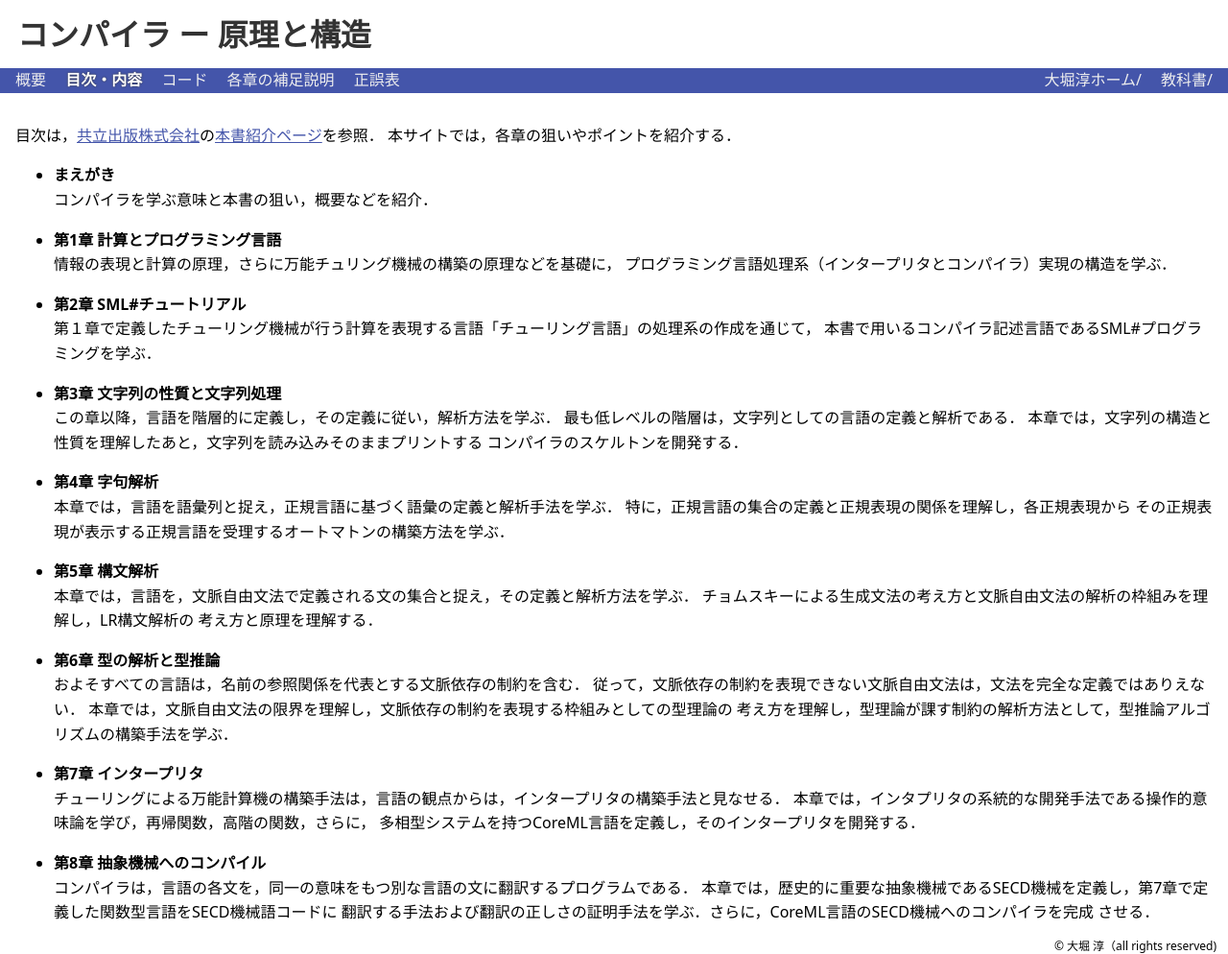
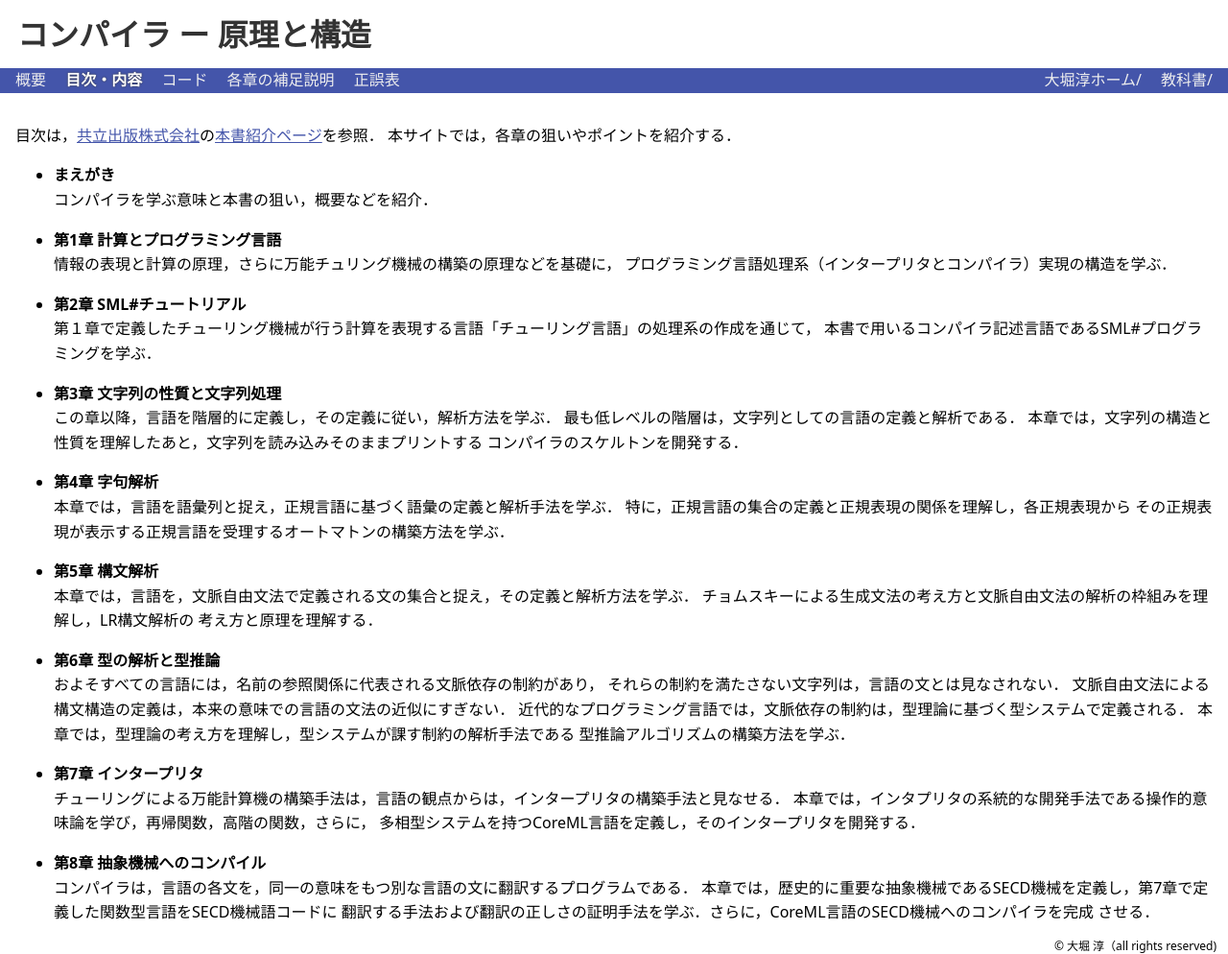
Before and after one commit to AtsushiOhori/AtsushiOhori.github.io, a Jekyll site: the page built from docs/ja/texts/compiler/contents/index.md, in a window 1280 px wide. Shown: the whole page at 96% size. Built offline with Jekyll 4.4.1, drawn with Linux system fonts in a browser that asks for light colours; our own code applies the rules of GitHub Pages for plain Markdown files.

Commit message:
update compiler/contents/index.md

```diff
--- a/docs/ja/texts/compiler/contents/index.md
+++ b/docs/ja/texts/compiler/contents/index.md
@@ -32,10 +32,12 @@ translated: true
 考え方と原理を理解する．
 
 * **第6章 型の解析と型推論**\\
-およそすべての言語は，名前の参照関係を代表とする文脈依存の制約を含む．
-従って，文脈依存の制約を表現できない文脈自由文法は，文法を完全な定義ではありえない．
-本章では，文脈自由文法の限界を理解し，文脈依存の制約を表現する枠組みとしての型理論の
-考え方を理解し，型理論が課す制約の解析方法として，型推論アルゴリズムの構築手法を学ぶ．
+およそすべての言語には，名前の参照関係に代表される文脈依存の制約があり，
+それらの制約を満たさない文字列は，言語の文とは見なされない．
+文脈自由文法による構文構造の定義は，本来の意味での言語の文法の近似にすぎない．
+近代的なプログラミング言語では，文脈依存の制約は，型理論に基づく型システムで定義される．
+本章では，型理論の考え方を理解し，型システムが課す制約の解析手法である
+型推論アルゴリズムの構築方法を学ぶ．
 
 * **第7章 インタープリタ**\\
 チューリングによる万能計算機の構築手法は，言語の観点からは，インタープリタの構築手法と見なせる．
```
